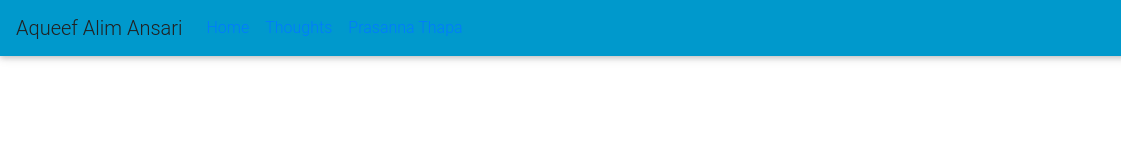
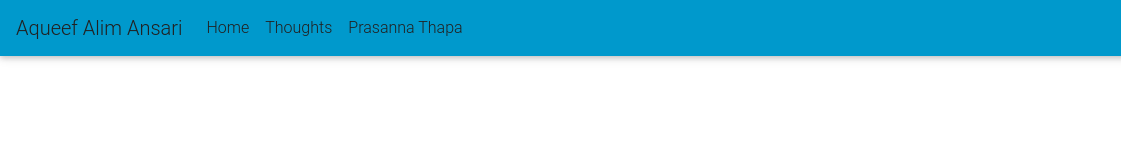
Before and after one commit to aqueefcs/resume, a plain HTML site: page index.html in a window 1280 px wide. Shown: the full height of the page, 0-1121 px from the left. Drawn offline with Linux system fonts and the light colour scheme; a web font is replaced by a local one.

Commit message:
Update index.html

```diff
--- a/index.html
+++ b/index.html
@@ -41,15 +41,15 @@
   <div class="collapse navbar-collapse" id="navbarSupportedContent-333">
     <ul class="navbar-nav mr-auto">
       <li class="nav-item active">
-        <a class="nav-link" href="website\my_resume.html">Home
+        <a class="nav-link text-dark" href="website\my_resume.html">Home
           <span class="sr-only">(current)</span>
         </a>
       </li>
       <li class="nav-item">
-        <a class="nav-link" href="#">Thoughts</a>
+        <a class="nav-link text-dark" href="#">Thoughts</a>
       </li>
       <li class="nav-item">
-        <a class="nav-link" href="https://prasannathapa.github.io/wish-app/index.html" target="_blank">Prasanna Thapa</a>
+        <a class="nav-link text-dark" href="https://prasannathapa.github.io/wish-app/index.html" target="_blank">Prasanna Thapa</a>
 
       </li>
 
```
